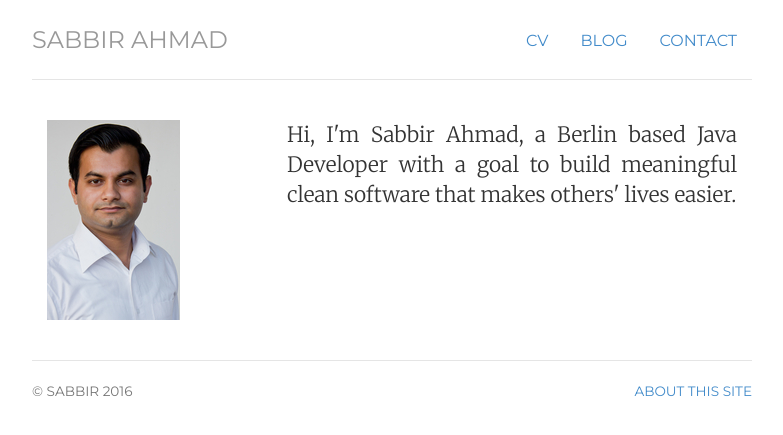
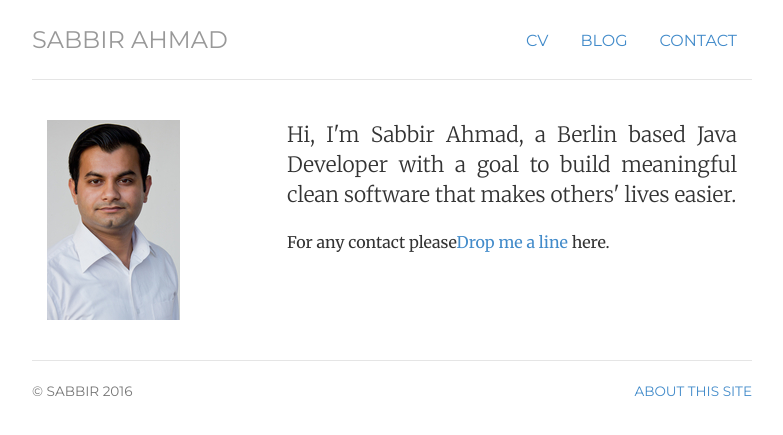
Before and after one commit to muktoshuvro/muktoshuvro.github.io, a Jekyll site: the page built from index.html, in a window 1280 px wide. Shown: the top 435 px of the page, without its empty margins (248-1031 px from the left). Built offline with Jekyll 4.4.1, drawn with Linux system fonts in a browser that asks for light colours.

Commit message:
new update

```diff
--- a/index.html
+++ b/index.html
@@ -15,6 +15,7 @@ description: Jonathan McGlone is a Librarian, Front-End Developer, Digital Publi
 	<p class="lead" align="justify">Hi, I'm Sabbir Ahmad, a Berlin based Java Developer
 		with a goal to build meaningful clean software that makes others' lives easier.</p>
 
+	<p>For any contact please<a href="contact">Drop me a line</a> here.</p>
 	</div>
 </div>
 <!-- </div> -->
```
